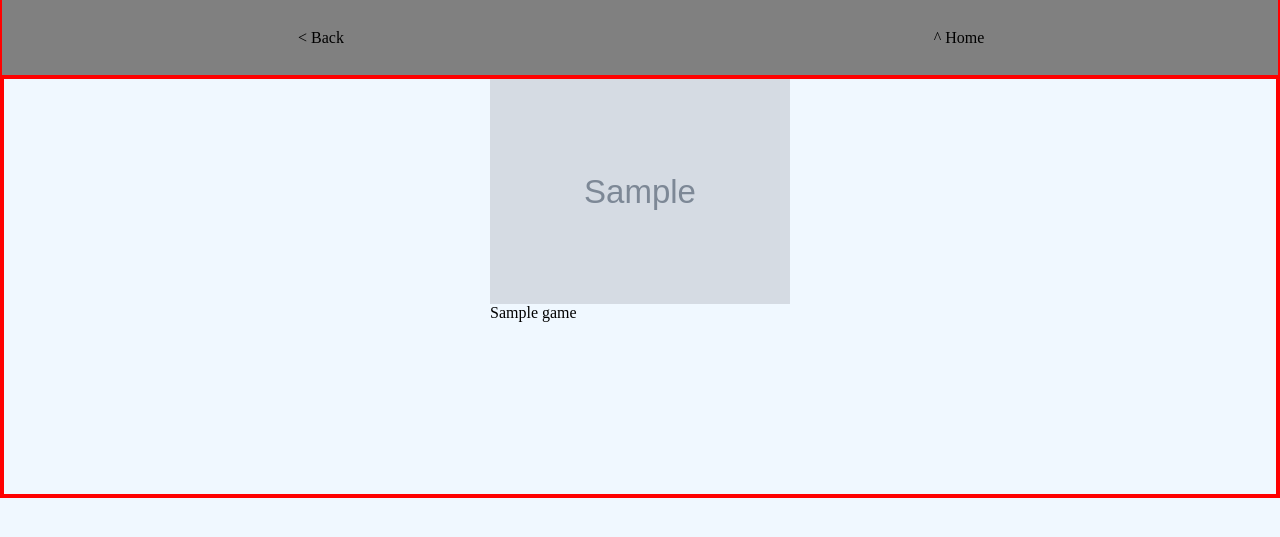
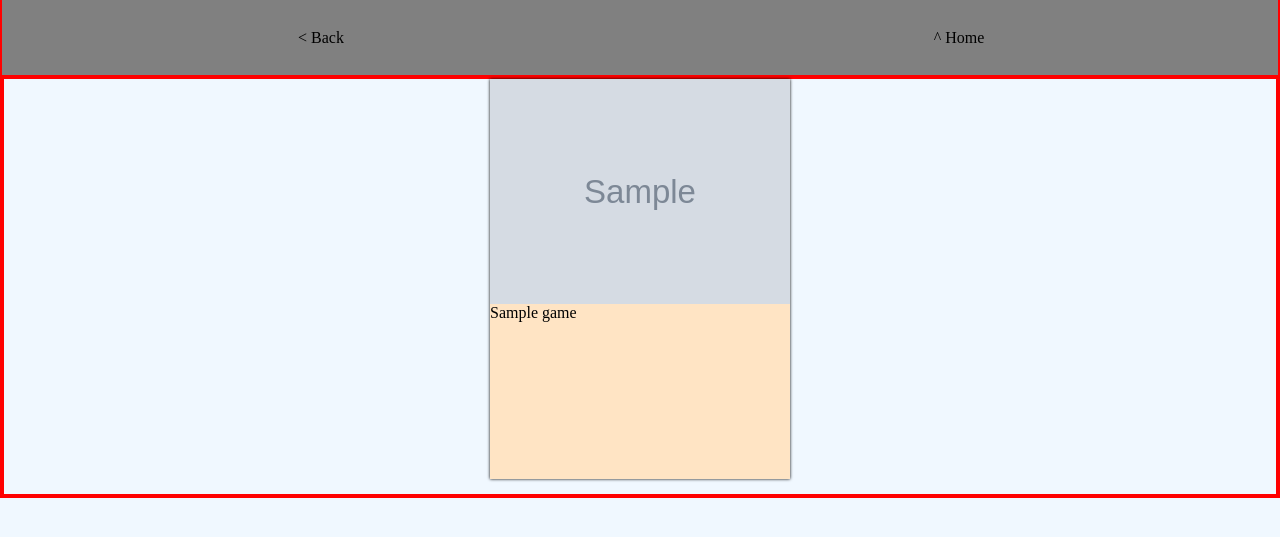
Before and after one commit to WJhamerling/RetroDump, a PHP site: page /eshop.php in a window 1280 px wide. Shown: the part 250-787 px from the top of the page. Run offline with PHP 8.4, Linux system fonts and the light colour scheme; tables that the repository leaves empty or names only in its code hold one stand-in row (values such as "Sample post"); grey boxes marked "Sample" are stand-in pictures.

Commit message:
mailen naar thomas voor presentatie

```diff
--- a/css/eshopheader.css
+++ b/css/eshopheader.css
@@ -36,9 +36,7 @@ a{
     display: flex;
     flex-direction: row;
     border: solid transparent 1px;
-
 }
-
 .navbar1_backbutton{
     width: 100vw;
     height: 75px;
--- a/css/eshopstyle.css
+++ b/css/eshopstyle.css
@@ -27,48 +27,6 @@
     display: flex;
     flex-direction: column;
     margin-bottom: 15px;
-
+    background-color: bisque;
+    box-shadow: 0 0 3px
 }
-
-/* ///////////// effe on hold!
- .flexcontainer{
-    width: 100vw;
-    height: 100vh;
-    display: flex;
-    flex-direction: column;
-    flex: 1;
-    background-color: orange;
-
-} */
-
-/* .flexwhiteleft{
-    width: 100px;
-    height: 100%;
-    display: flex;
-    flex: 1;
-    flex-direction: row;
-    justify-content: center;
-    align-items: center;
-}
-
-/////////////effe on hold!
- .flexwhiteright{
-    width: 100%;
-    height: 100px;
-    display: flex;
-    flex: 1;
-    flex-direction: row;
-    justify-content: center;
-    align-items: center;
-}
-.flexitem{
-    position: relative;
-    width: 300px;
-    height: 300px;
-    display: flex;
-    flex-wrap: wrap;
-    flex: 1;
-    flex-direction: row;
-    justify-content: center;
-    align-items: center;
-} */
```
